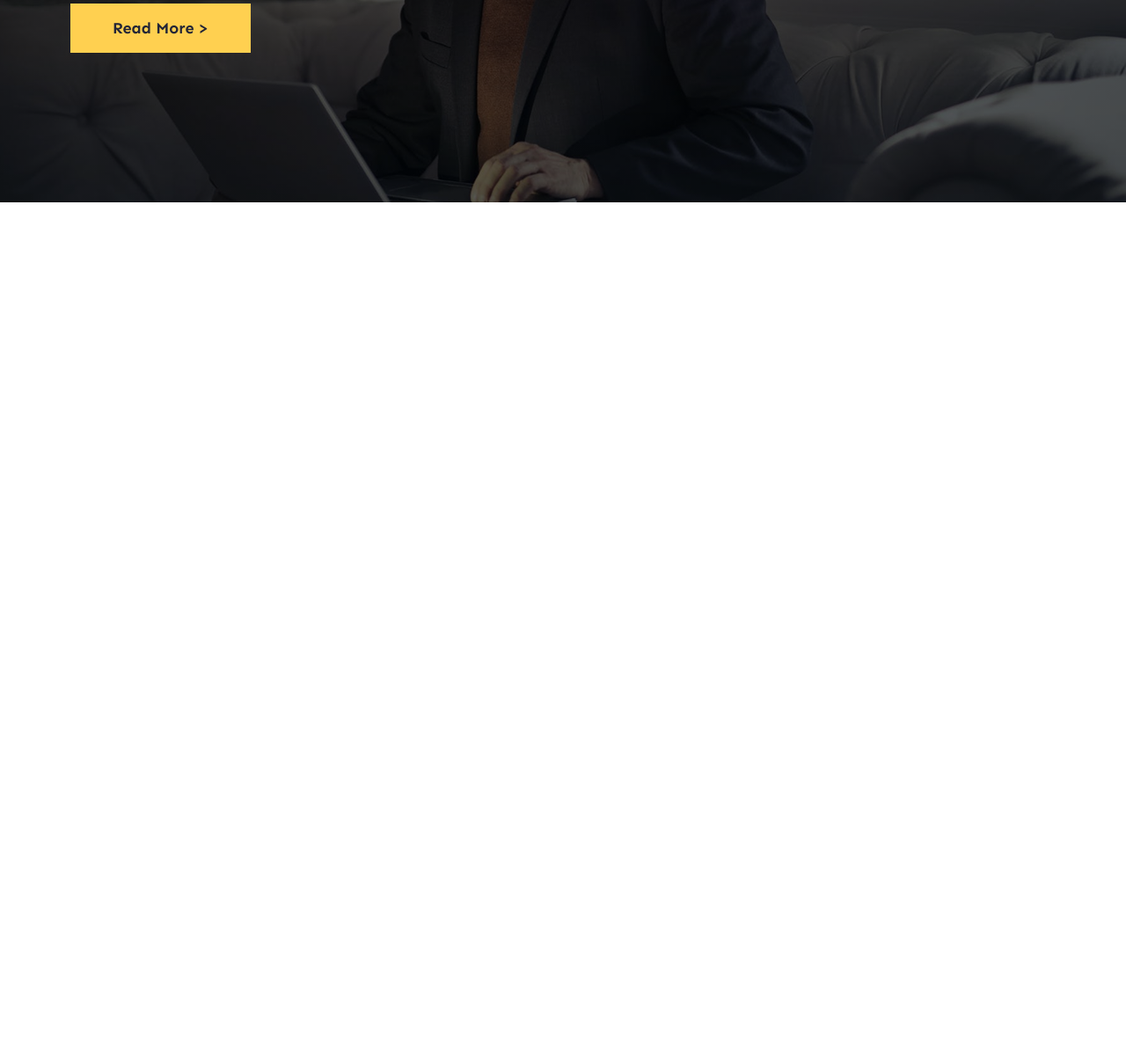
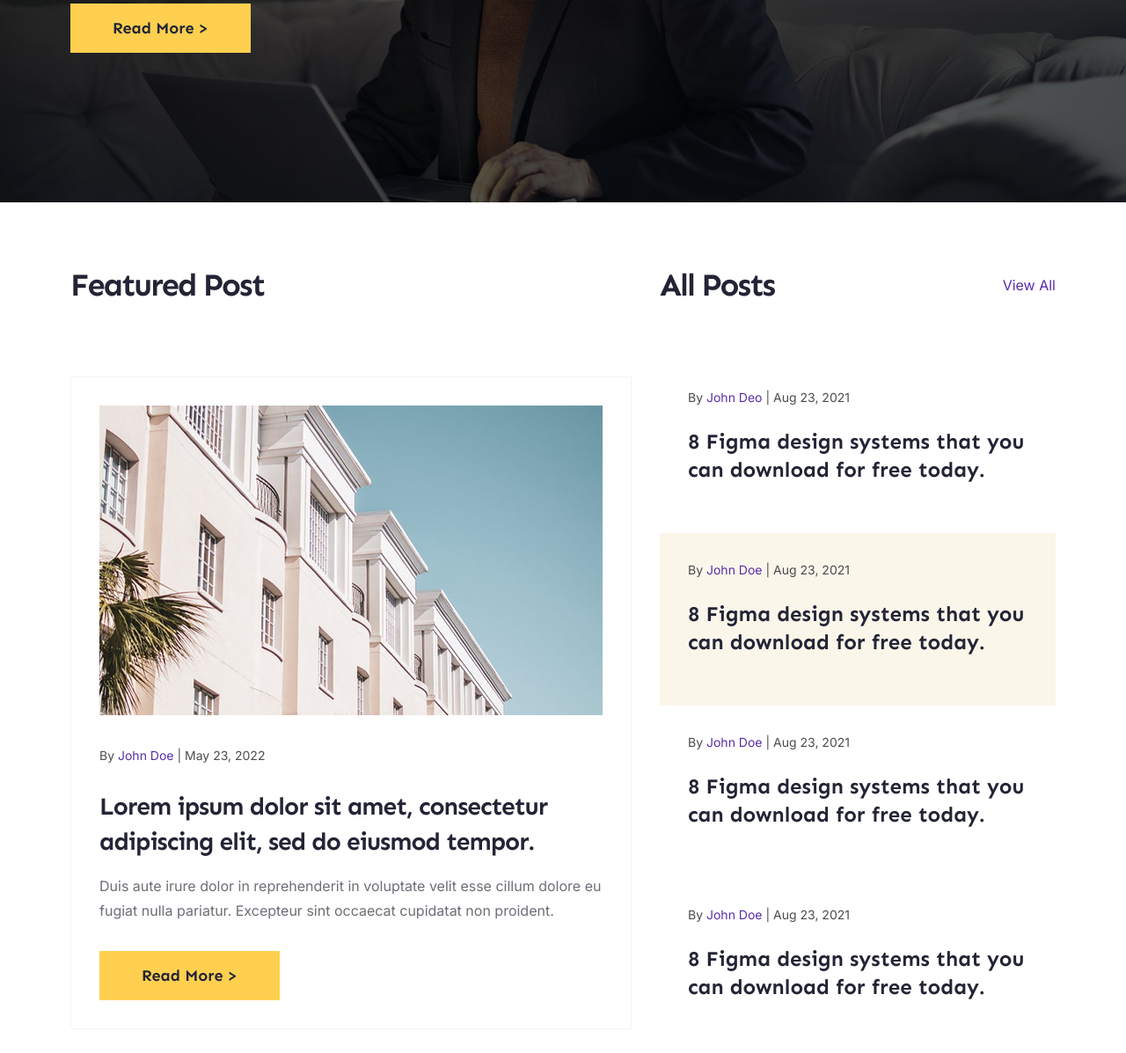
Before and after one commit to hoanghai1010/advanced-blog, a plain HTML site: page index.html in a window 1280 px wide. Shown: the part 570-1767 px from the top of the page at 88% size. Before the commit the page ends 804 px from the top, so only its background shows below. Drawn offline with Linux system fonts and the light colour scheme.

Commit message:
fix posts section

```diff
--- a/index.html
+++ b/index.html
@@ -55,3 +55,64 @@
       </a>
     </div>
   </section>
+
+  <section class="posts-section">
+    <div class="posts-container">
+      <div class="featured-post">
+        <div class="featured-post-content">
+          <h2 class="featured-post-title">Featured Post</h2>
+          <div class="featured-post-card">
+            <img src="assets/images/white-concrete-building.png" alt="" class="featured-post-image">
+            <div class="featured-post-meta">
+              <span class="meta-by">By</span>
+              <span class="meta-author">John Doe</span>
+              <span class="meta-date">| May 23, 2022</span>
+            </div>
+            <h3 class="featured-post-subtitle">Lorem ipsum dolor sit amet, consectetur adipiscing elit, sed do eiusmod tempor.</h3>
+            <p class="featured-post-description">Duis aute irure dolor in reprehenderit in voluptate velit esse cillum dolore eu fugiat nulla pariatur. Excepteur sint occaecat cupidatat non proident.</p>
+            <a href="#" class="featured-post-button">Read More &gt;</a>
+          </div>
+        </div>
+      </div>
+      <div class="all-posts">
+        <div class="all-posts-header">
+          <h2 class="all-posts-title">All Posts</h2>
+          <a href="#" class="all-posts-view-all">View All</a>
+        </div>
+        <div class="all-posts-list">
+          <div class="all-post-item">
+            <div class="all-post-meta">
+              <span class="meta-by">By</span>
+              <span class="meta-author">John Deo</span>
+              <span class="meta-date">| Aug 23, 2021</span>
+            </div>
+            <h3 class="all-post-subtitle">8 Figma design systems that you can download for free today.</h3>
+          </div>
+          <div class="all-post-item light-yellow">
+            <div class="all-post-meta">
+              <span class="meta-by">By</span>
+              <span class="meta-author">John Doe</span>
+              <span class="meta-date">| Aug 23, 2021</span>
+            </div>
+            <h3 class="all-post-subtitle">8 Figma design systems that you can download for free today.</h3>
+          </div>
+          <div class="all-post-item">
+            <div class="all-post-meta">
+              <span class="meta-by">By</span>
+              <span class="meta-author">John Doe</span>
+              <span class="meta-date">| Aug 23, 2021</span>
+            </div>
+            <h3 class="all-post-subtitle">8 Figma design systems that you can download for free today.</h3>
+          </div>
+          <div class="all-post-item">
+            <div class="all-post-meta">
+              <span class="meta-by">By</span>
+              <span class="meta-author">John Doe</span>
+              <span class="meta-date">| Aug 23, 2021</span>
+            </div>
+            <h3 class="all-post-subtitle">8 Figma design systems that you can download for free today.</h3>
+          </div>
+        </div>
+      </div>
+    </div>
+  </section>
--- a/styles.css
+++ b/styles.css
@@ -262,3 +262,168 @@ body {
     margin-bottom: 32px;
   }
 }
+
+/* Posts Section */
+.posts-section {
+  padding: 40px 80px;
+  display: flex;
+  flex-direction: column;
+}
+
+.posts-container {
+  display: flex;
+  gap: 32px;
+}
+
+.featured-post {
+  width: 733px;
+}
+
+.featured-post-title {
+  color: var(--color-primary);
+  font-family: var(--font-sen);
+  font-size: 36px;
+  font-weight: 700;
+  line-height: 48px;
+  letter-spacing: -2px;
+  margin-bottom: 80px;
+}
+
+.featured-post-card {
+  border: 1px solid var(--color-light-gray);
+  padding: 32px;
+}
+
+.featured-post-image {
+  width: 100%;
+  height: 352px;
+  object-fit: cover;
+  margin-bottom: 32px;
+}
+
+.featured-post-meta {
+  font-size: 14px;
+  line-height: 20px;
+  margin-bottom: 16px;
+}
+
+.meta-by {
+  color: var(--color-dark-gray);
+}
+
+.meta-author {
+  color: var(--color-purple);
+}
+
+.meta-date {
+  color: var(--color-dark-gray);
+}
+
+.featured-post-subtitle {
+  color: var(--color-primary);
+  font-family: var(--font-sen);
+  font-size: 28px;
+  font-weight: 700;
+  line-height: 40px;
+  letter-spacing: -1px;
+  margin-bottom: 16px;
+}
+
+.featured-post-description {
+  color: var(--color-medium-gray);
+  font-family: var(--font-inter);
+  font-size: 16px;
+  line-height: 28px;
+  margin-bottom: 32px;
+}
+
+.featured-post-button {
+  display: inline-flex;
+  background-color: var(--color-secondary);
+  padding: 16px 48px;
+  color: var(--color-primary);
+  font-family: var(--font-sen);
+  font-size: 18px;
+  font-weight: 700;
+  line-height: 24px;
+  text-decoration: none;
+}
+
+.all-posts {
+  width: 517px;
+}
+
+.all-posts-header {
+  display: flex;
+  justify-content: space-between;
+  align-items: center;
+  margin-bottom: 32px;
+}
+
+.all-posts-title {
+  color: var(--color-primary);
+  font-family: var(--font-sen);
+  font-size: 36px;
+  font-weight: 700;
+  line-height: 48px;
+  letter-spacing: -2px;
+}
+
+.all-posts-view-all {
+  color: var(--color-purple);
+  font-family: var(--font-inter);
+  font-size: 16px;
+  line-height: 28px;
+  text-decoration: none;
+}
+
+.all-posts-list {
+  display: flex;
+  flex-direction: column;
+  gap: 0px;
+}
+
+.all-post-item {
+  background-color: var(--color-white);
+  padding: 32px;
+}
+
+.all-post-item.light-yellow {
+  background-color: var(--color-light-yellow);
+}
+
+.all-post-meta {
+  font-size: 14px;
+  line-height: 20px;
+  margin-bottom: 8px;
+}
+
+.all-post-subtitle {
+  color: var(--color-primary);
+  font-family: var(--font-sen);
+  font-size: 24px;
+  font-weight: 700;
+  line-height: 32px;
+}
+
+/* Responsive Styles */
+@media (max-width: 1024px) {
+  .posts-section {
+    padding: 40px;
+  }
+  .posts-container {
+    flex-direction: column;
+  }
+  .featured-post, .all-posts {
+    width: 100%;
+  }
+}
+
+@media (max-width: 768px) {
+  .posts-section {
+    padding: 40px 20px;
+  }
+  .featured-post-card, .all-post-item {
+    padding: 20px;
+  }
+}
```
